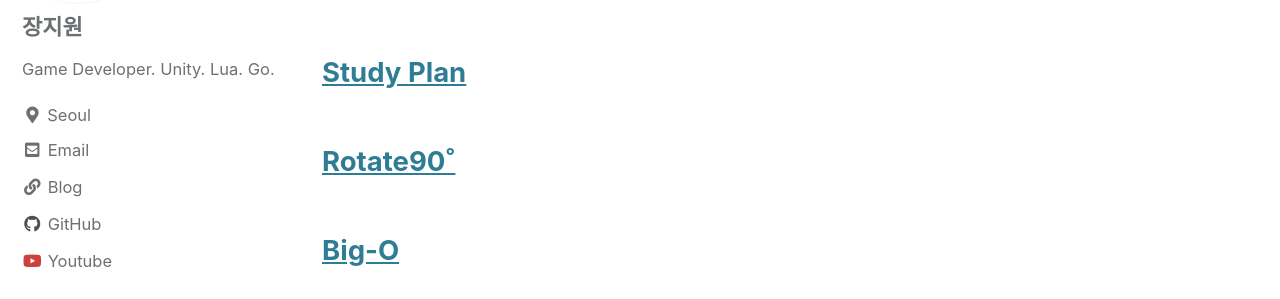
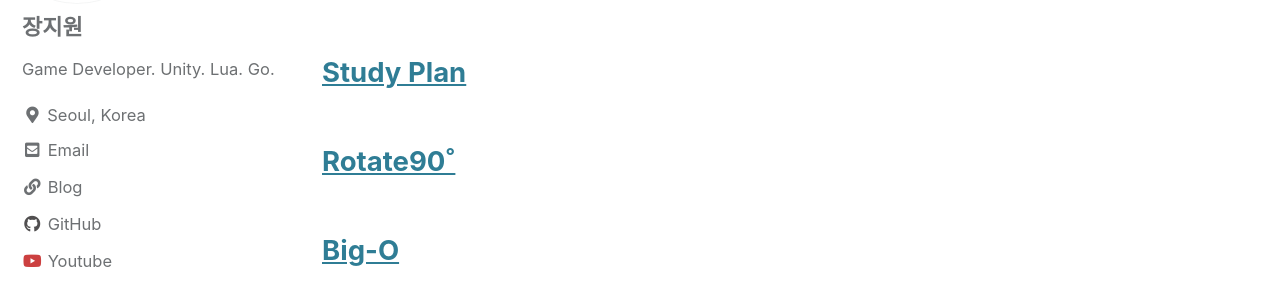
Before and after one commit to jiwonc-dev/jiwonc-dev.github.io, a Jekyll site: the page built from index.html, in a window 1280 px wide. Shown: the part 180-479 px from the top of the page. Built offline with Jekyll 4.4.1, drawn with Linux system fonts in a browser that asks for light colours; cached includes are drawn as plain includes; the list of posts is cut into pages by our own code.

Commit message:
Update _config.yml
modify location

```diff
--- a/_config.yml
+++ b/_config.yml
@@ -107,7 +107,7 @@ author:
   name             : "장지원"
   avatar           : "/assets/img/Logo.png"
   bio              : "Game Developer. Unity. Lua. Go."
-  location         : "Seoul"
+  location         : "Seoul, Korea"
   email            :
   links:
     - label: "Email"
```
